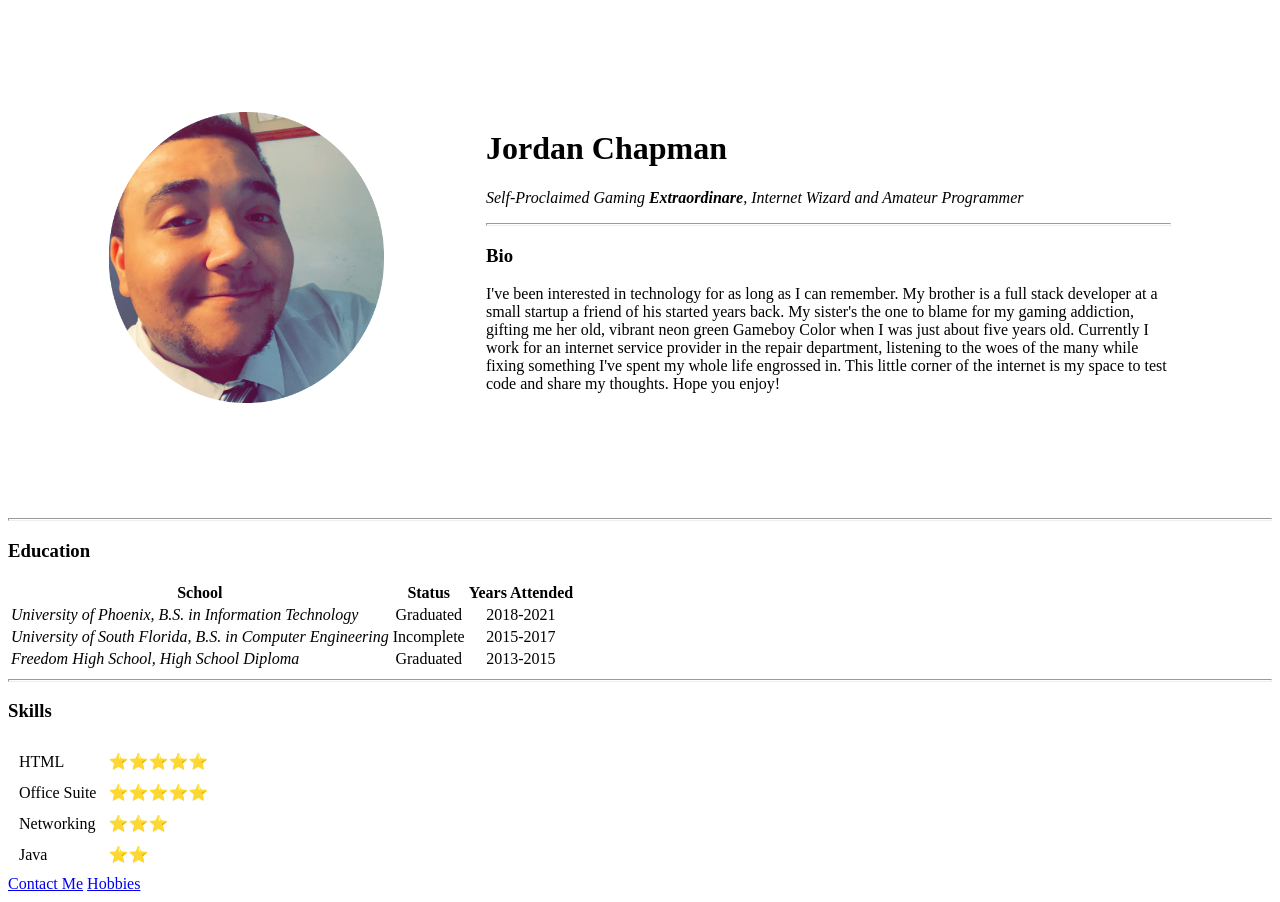
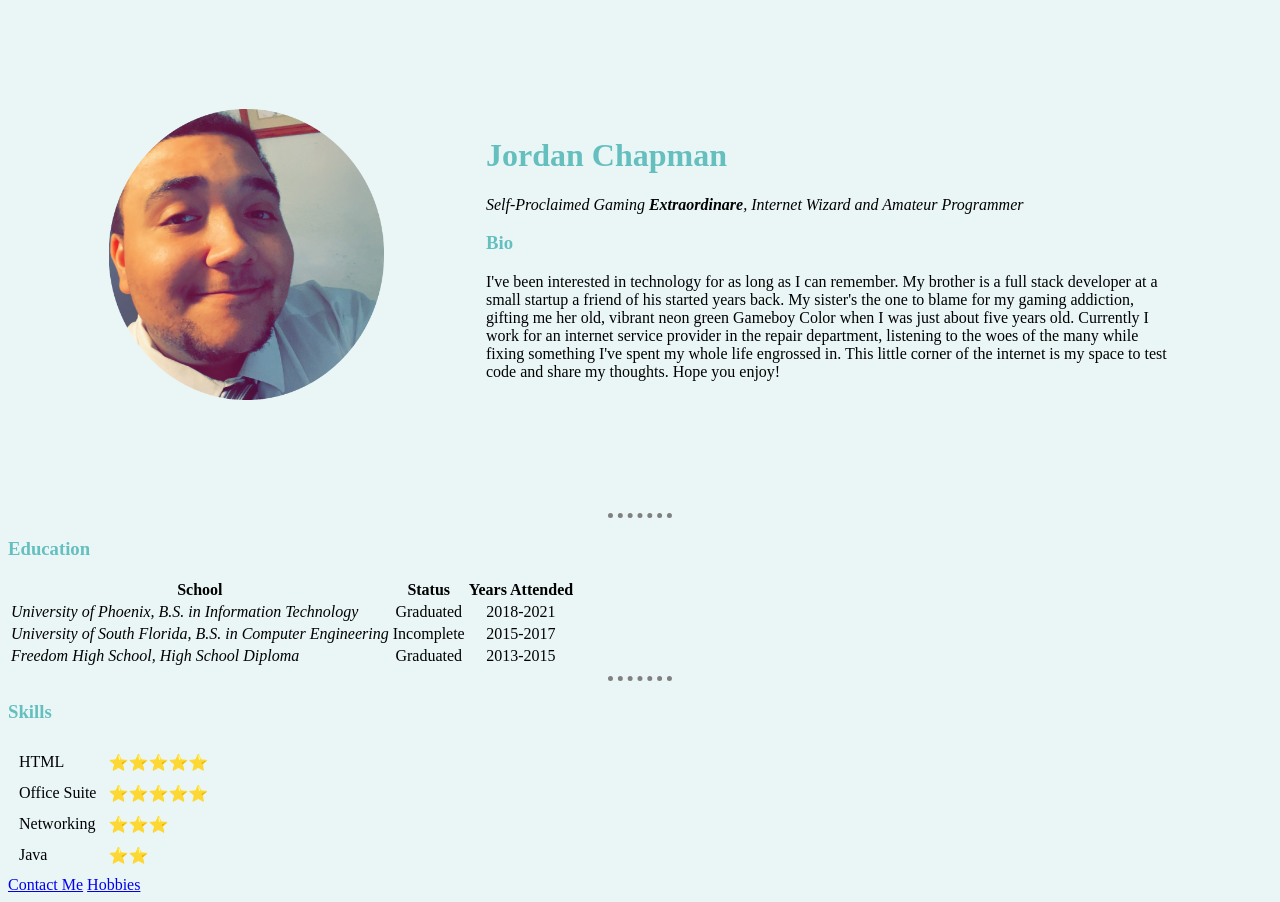
Before and after one commit to insidiouszg/mycvproject, a plain HTML site: page index.html in a window 1280 px wide. Drawn offline with Linux system fonts and the light colour scheme.

Commit message:
Adding small CSS styling

```diff
--- /dev/null
+++ b/CSS/styles.css
@@ -0,0 +1,18 @@
+body {
+  background-color: #EAF6F6;
+}
+
+hr {
+  border-style: dotted none none;
+  border-color: grey;
+  border-width: 5px;
+  width: 5%;
+}
+
+h1 {
+  color: #66BFBF
+}
+
+h3 {
+  color: #66BFBF
+}
--- a/index.html
+++ b/index.html
@@ -4,6 +4,7 @@
 <head>
   <meta charset="utf-8">
   <title>Jordan's Personal Website</title>
+  <link rel="stylesheet" href="/css/styles.css">
 </head>
 
 <body>
@@ -17,7 +18,6 @@
         </p>
 
         <p>
-          <hr size="3" />
         <h3>Bio</h3>
         I've been interested in technology for as long as I can remember. My brother is a full stack developer at a small startup
         a friend of his started years back. My sister's the one to blame for my gaming addiction, gifting me her old, vibrant
```
Also changed, not shown: contact-me.html (+2 -1 lines), hobbies.html (+19 -0 lines), 1 other file.
